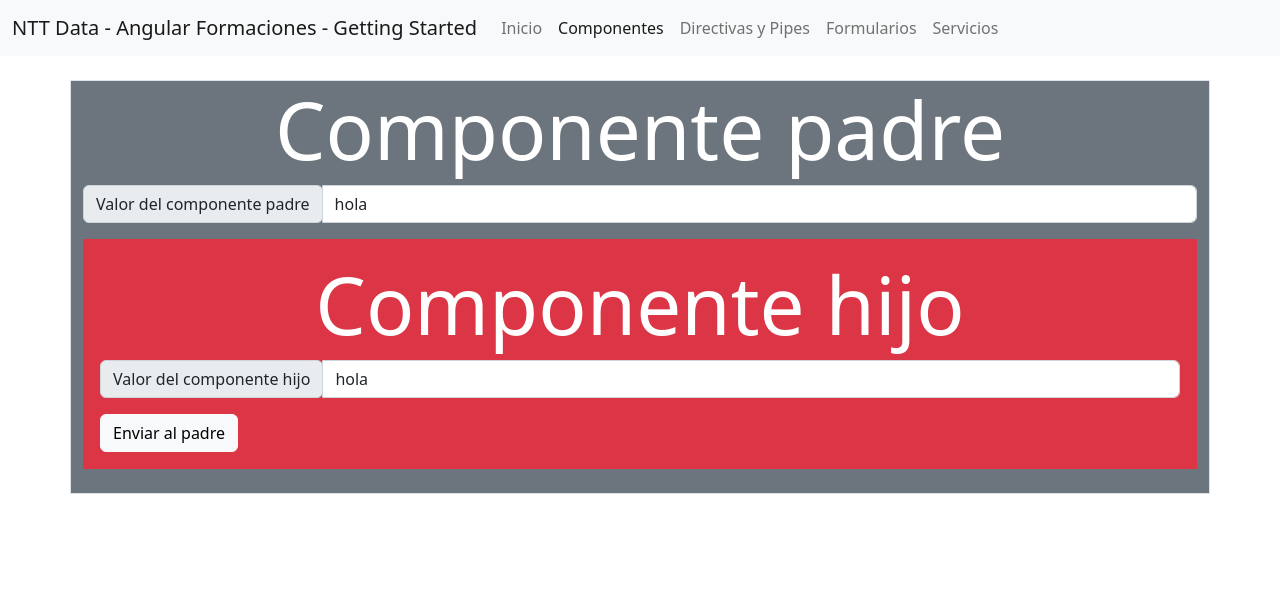
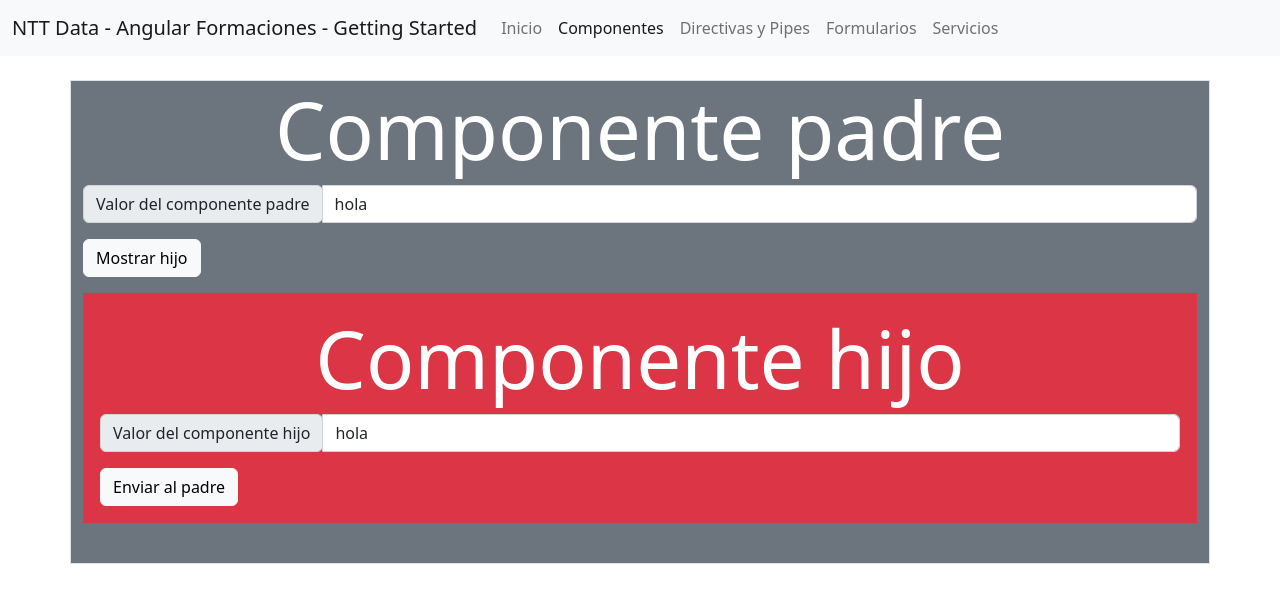
Before and after one commit to DFrontTeam/Angular-Getting-started, an Angular app: page /componentes in a window 1280 px wide. Shown: the top 602 px of the page. Built offline with nearby package versions, Linux system fonts and the light colour scheme.

Commit message:
componentes: ciclo de vida de componentes

```diff
--- a/src/app/components/child/child.component.html
+++ b/src/app/components/child/child.component.html
@@ -1,4 +1,4 @@
-<div class="border border-danger p-3 bg-danger">
+<div class="border border-danger p-3 my-3 bg-danger">
   <h1 class="display-1 text-center text-white">Componente hijo</h1>
 
 
--- a/src/app/components/child/child.component.ts
+++ b/src/app/components/child/child.component.ts
@@ -1,19 +1,44 @@
-import { Component, EventEmitter, Input, Output } from '@angular/core';
+import { Component, EventEmitter, Input, OnInit, Output } from '@angular/core';
 
 @Component({
   selector: 'app-child',
   templateUrl: './child.component.html',
   styleUrls: ['./child.component.css']
 })
-export class ChildComponent {
+export class ChildComponent implements OnInit {
 
-  @Output() valueSend:EventEmitter<string> = new EventEmitter();
   @Input() valueChild:string;
+  @Output() valueSend:EventEmitter<string>;
 
   constructor() {
     this.valueChild = "";
+    this.valueSend = new EventEmitter();
   }
 
+  /**
+   * mensaje por consola cuando el componente se inicialize
+   */
+  ngOnInit(): void {
+      console.log("Componente inicializado")
+  }
+
+  /**
+   * mensaje por consola cuando el componente desaparezca
+   */
+  ngOnDestroy():void{
+    console.log("Componente destruido");
+  }
+
+  /**
+   * mensaje por consola cuando detecte cambios en el componente como un input entrante de un componente padre
+   */
+  ngOnChanges():void{
+    console.log("cambios en el componente");
+  }
+
+  /**
+   * emite un evento con el valor del input al componente padre
+   */
   send():void{
     this.valueSend.emit(this.valueChild);
   }
--- a/src/app/components/components/components.component.html
+++ b/src/app/components/components/components.component.html
@@ -8,6 +8,8 @@
     <input type="text" class="form-control" [(ngModel)]="value">
   </div>
 
-  <app-child [valueChild]="value" (valueSend)="getValueChild($event)" ></app-child>
+  <button class="btn btn-light" (click)="toggleChild()">Mostrar hijo</button>
+
+  <app-child *ngIf="showChild" [valueChild]="value" (valueSend)="getValueChild($event)" ></app-child>
 
 </div>
--- a/src/app/components/components/components.component.ts
+++ b/src/app/components/components/components.component.ts
@@ -8,9 +8,11 @@ import { Component } from '@angular/core';
 export class ComponentsComponent {
 
   value:string;
+  showChild:boolean;
 
   constructor() {
     this.value = "hola";
+    this.showChild = true;
   }
 
   /**
@@ -21,4 +23,11 @@ export class ComponentsComponent {
     this.value = event;
   }
 
+  /**
+   * mostrar u ocultar componente hijo
+   */
+  toggleChild():void{
+    this.showChild = !this.showChild;
+  }
+
 }
```
